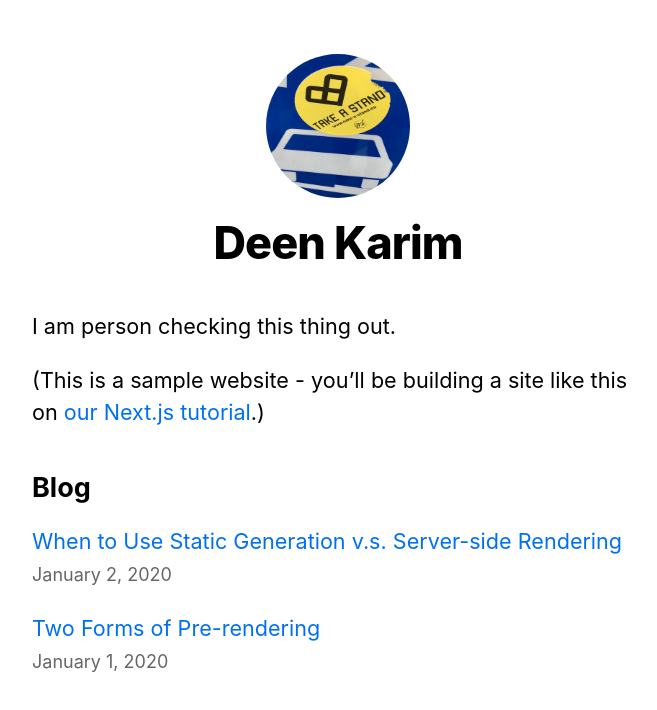
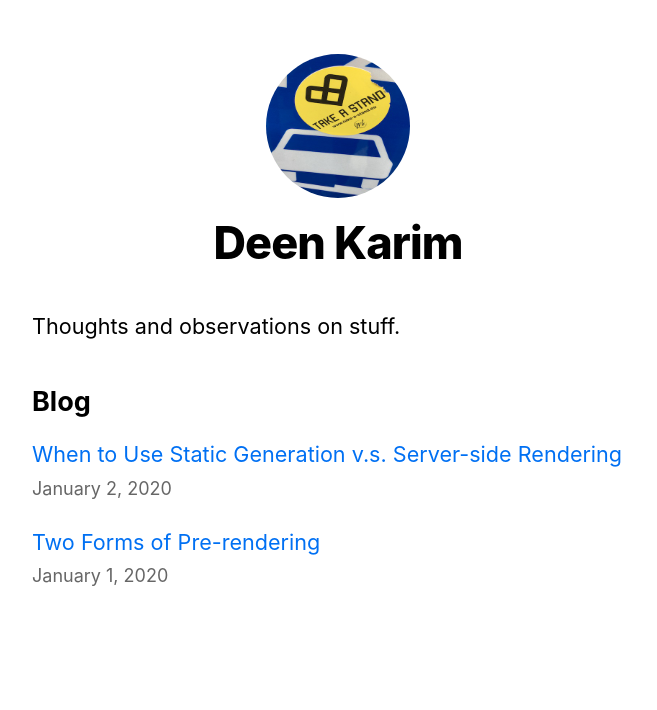
Before and after one commit to langford-bc/nextjs-blog, a Next.js app: page / in a window 1280 px wide. Shown: the top 710 px of the page, without its empty margins (302-959 px from the left). Built offline with nearby package versions, Linux system fonts and the light colour scheme.

Commit message:
"updates home page description and removes boilerplate placeholder with url"

```diff
--- a/pages/index.js
+++ b/pages/index.js
@@ -23,11 +23,7 @@
         <title>{siteTitle}</title>
       </Head>
       <section className={utilStyles.headingMd}>
-        <p>I am person checking this thing out.</p>
-        <p>
-          (This is a sample website - you’ll be building a site like this on{' '}
-          <a href="https://nextjs.org/learn">our Next.js tutorial</a>.)
-        </p>
+        <p>Thoughts and observations on stuff.</p>
       </section>
       <section className={`${utilStyles.headingMd} ${utilStyles.padding1px}`}>
         <h2 className={utilStyles.headingLg}>Blog</h2>
```
